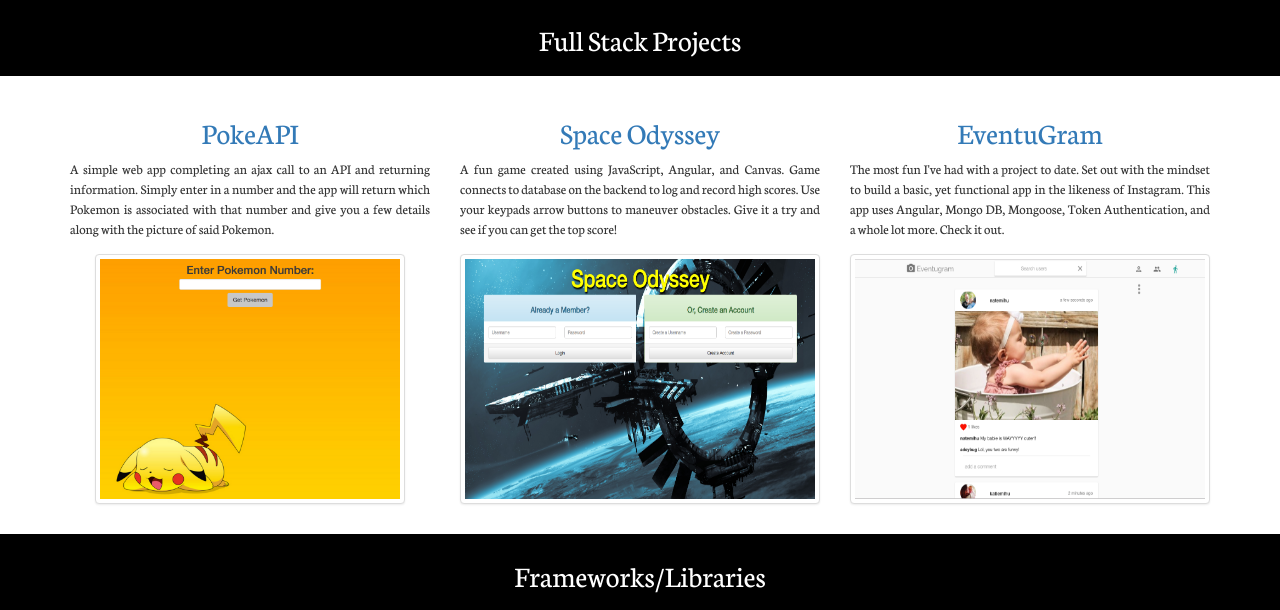
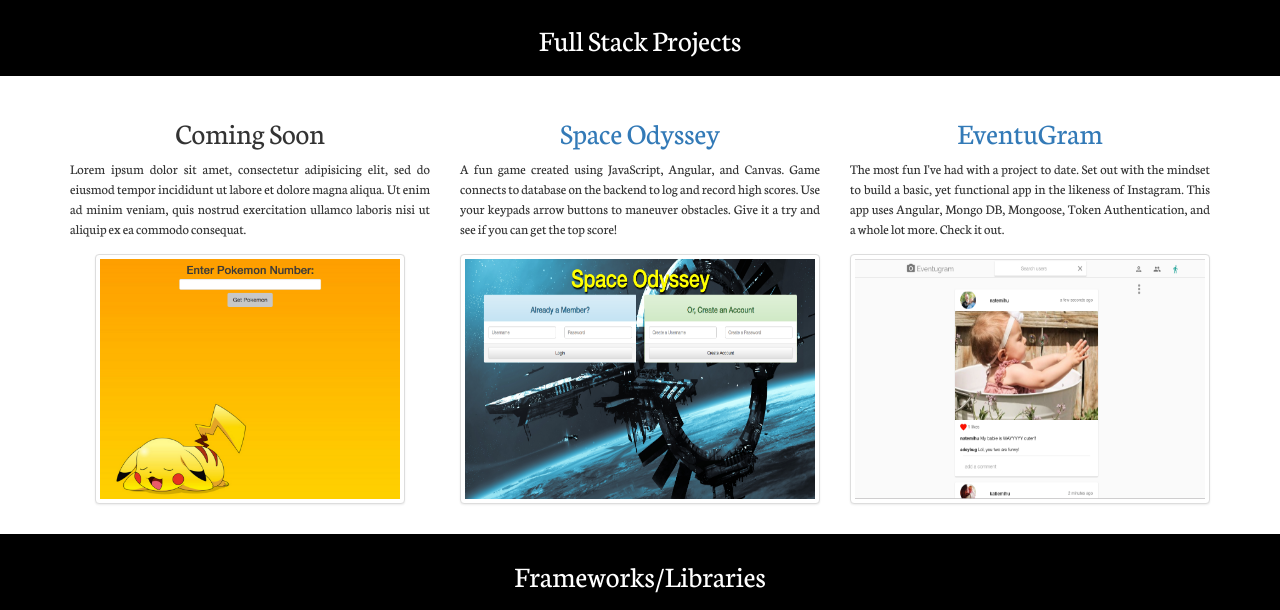
Before and after one commit to knate82/nates-portfolio, a plain HTML site: page index.html in a window 1280 px wide. Shown: the part 802-1412 px from the top of the page. Drawn offline with nearby package versions, Linux system fonts and the light colour scheme; a web font is replaced by a local one.

Commit message:
added coming soon

```diff
--- a/index.html
+++ b/index.html
@@ -70,9 +70,9 @@
         <div class="container main-content">
             <div class="row">
                 <div class="col-sm-4">
-                    <a href="http://pokeapi.natemihu.com"><h2 style="text-align:center">PokeAPI</h2></a>
-                    <p class="text-justify">A simple web app completing an ajax call to an API and returning information. Simply enter in a number and the app will return which Pokemon is associated with that number and give you a few details along with the picture of said Pokemon.</p>
-                    <a href="http://pokeapi.natemihu.com"><img class="img-thumbnail center-block" src="images/pokeapi.png"></a>
+                    <h2 style="text-align:center">Coming Soon</h2>
+                    <p class="text-justify">Lorem ipsum dolor sit amet, consectetur adipisicing elit, sed do eiusmod tempor incididunt ut labore et dolore magna aliqua. Ut enim ad minim veniam, quis nostrud exercitation ullamco laboris nisi ut aliquip ex ea commodo consequat.</p>
+                    <img class="img-thumbnail center-block" src="images/pokeapi.png">
                 </div>
                 <div class="col-sm-4">
                     <a href="http://spaceodyssey.natemihu.com"><h2 style="text-align:center">Space Odyssey</h2></a>
```
